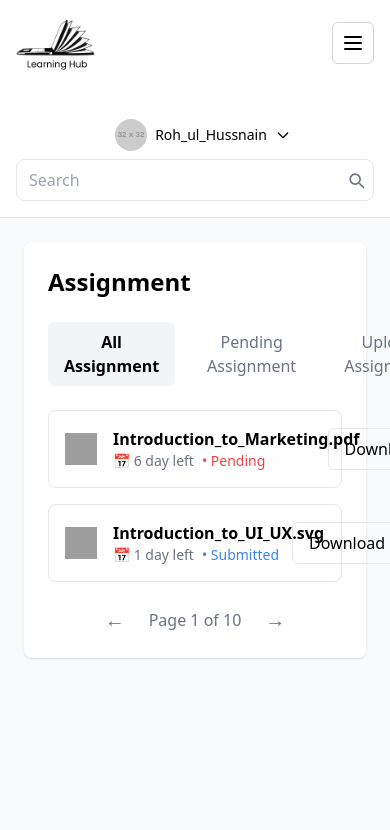
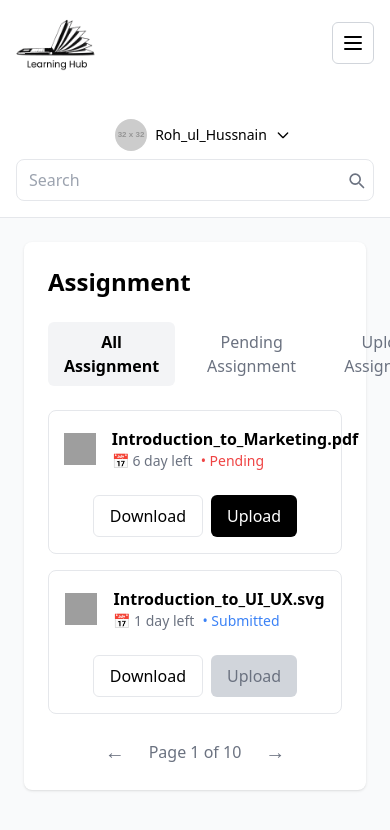
Before and after one commit to safyan11/Skill-flow, a website: page build/student/assignment.html in a window 390 px wide. Drawn offline with Linux system fonts and the light colour scheme; grey boxes are pictures that could not be loaded; placeholder pictures from the web are drawn by us; files whose address does not match are found by name; a web font is replaced by a local one.

Commit message:
first commit

```diff
--- a/build/student/assignment.html
+++ b/build/student/assignment.html
@@ -23,7 +23,7 @@
               <path stroke-linecap="round" stroke-linejoin="round" stroke-width="2" d="M3 3h7v7H3V3zm11 0h7v4h-7V3zm0 6h7v11h-7V9zm-11 9h7v2H3v-2z" />
             </svg>
           </span>
-          Dashboard
+          Student Dashboard
         </a>
         <a href="./playlist.html" class="flex items-center px-3 py-2 rounded-md hover:bg-gray-100">
           <span class="mr-3">
@@ -175,7 +175,7 @@
       <!-- Assignment content -->
        <div class="flex gap-10 justify-between overflow-y-auto px-6 py-6">
 
-        <div class=" w-full p-6 bg-white rounded-lg shadow">
+        <div class=" w-full p-6 bg-white rounded-lg shadow ">
     <h1 class="text-2xl font-bold mb-6">Assignment</h1>
 
     <!-- Tabs -->
@@ -188,7 +188,7 @@
     <!-- Assignment List -->
     <div id="assignment-list" class="space-y-4">
       <!-- Example Assignment -->
-      <div class="flex items-center justify-between border rounded-lg p-4">
+      <div class="flex items-center justify-between border lg:flex-row flex-col rounded-lg p-4 gap-6">
         <div class="flex items-center space-x-4">
           <img src="https://cdn.jsdelivr.net/gh/twitter/twemoji@14.0.2/assets/svg/1f4c4.svg" class="w-8 h-8" />
           <div>
@@ -207,7 +207,7 @@
       </div>
 
       <!-- Another Example Assignment -->
-      <div class="flex items-center justify-between border rounded-lg p-4">
+      <div class="flex lg:flex-row flex-col gap-6 items-center justify-between border rounded-lg p-4">
         <div class="flex items-center space-x-4">
           <img src="https://cdn.jsdelivr.net/gh/twitter/twemoji@14.0.2/assets/svg/1f4c4.svg" class="w-8 h-8" />
           <div>
```
